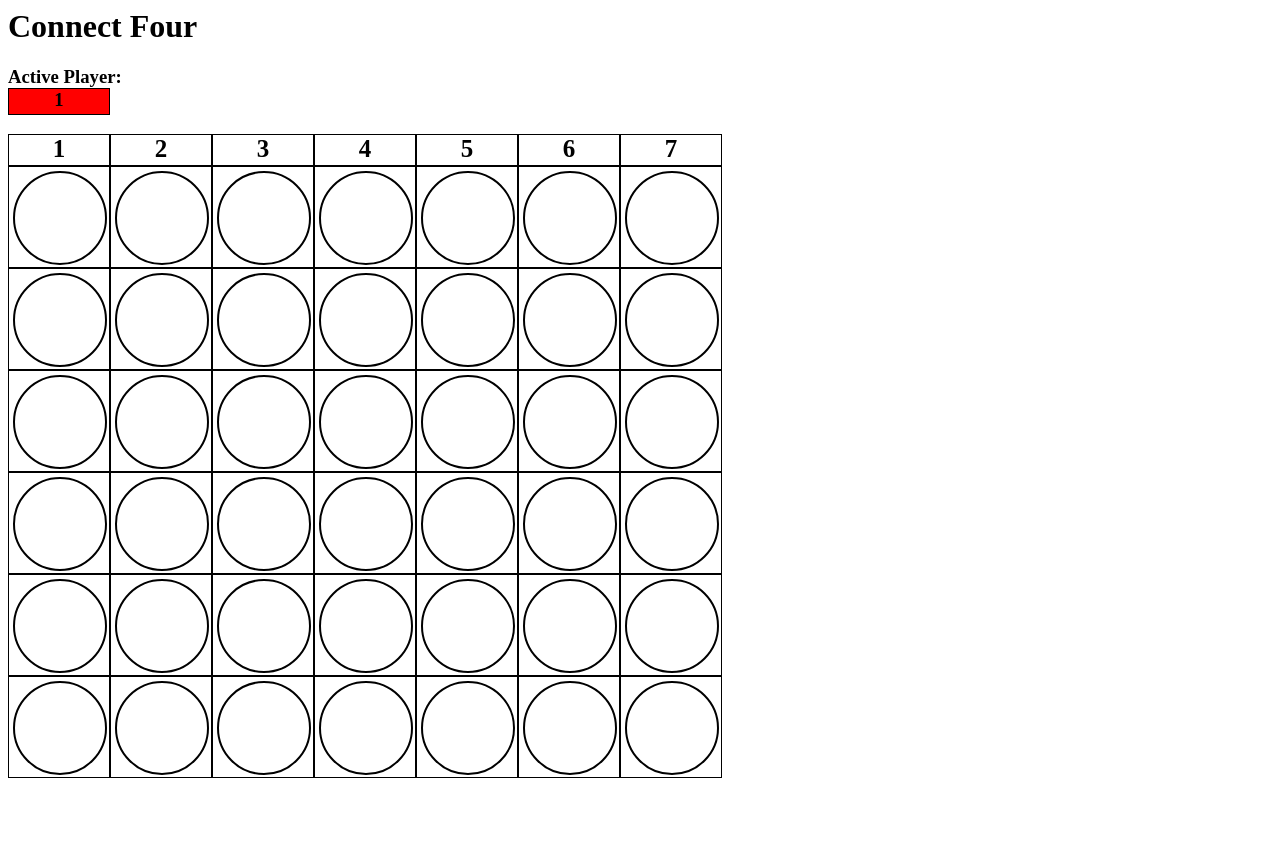
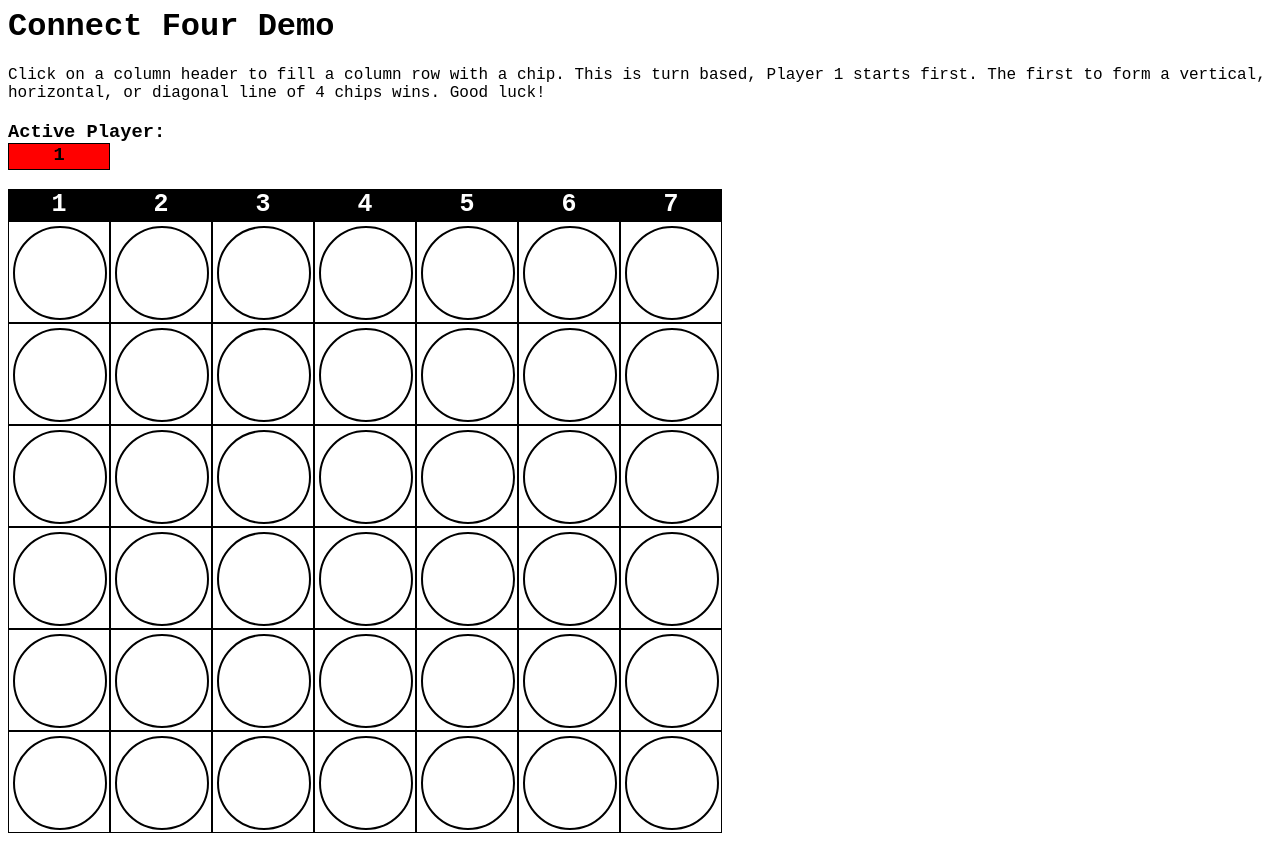
Before and after one commit to dinzkie/connect_four, a PHP site: page / in a window 1280 px wide. Before the commit the page ends 778 px from the top, so only its background shows below. Run offline with PHP 8.4, Linux system fonts and the light colour scheme.

Commit message:
Added checker for when a column is completely filled. Added title, description, additional aesthetic changes.

```diff
--- a/css/connect_four.css
+++ b/css/connect_four.css
@@ -1,3 +1,6 @@
+body {
+  font-family: "Courier New", Courier, monospace;
+}
 .box {
   width: 100px;
   height: 100px;
@@ -5,7 +8,7 @@
   float: left;
 }
 .header:hover {
-  border: 1px solid red;
+  border: 1px solid yellow;
   cursor: pointer;
 }
 .header {
@@ -16,6 +19,8 @@
   text-align: center;
   font-weight: bold;
   font-size: 25px;
+  background-color: black;
+  color: white;
 }
 
 .player1 {
--- a/home.html
+++ b/home.html
@@ -1,12 +1,14 @@
 <html>
   <head>
+    <title>Connect 4 Demo</title>
     <script src="https://code.jquery.com/jquery-1.12.1.min.js"></script>
     <script src="javascript/connect_four.js"></script>
     <link rel="stylesheet" href="css/connect_four.css">
   </head>
 
   <body>
-    <h1>Connect Four</h1>
+    <h1>Connect Four Demo</h1>
+    <p>Click on a column header to fill a column row with a chip. This is turn based, Player 1 starts first. The first to form a vertical, horizontal, or diagonal line of 4 chips wins. Good luck!</p>
     <h3>Active Player: <div class="active_player player1">1</div></h3>
     <div id="connect-four-container">
 
--- a/javascript/connect_four.js
+++ b/javascript/connect_four.js
@@ -44,15 +44,24 @@ function initialize_tables() {
 
 function insert(col) {
   if(!game_over) {
+    column_filled = false;
     for(y = 1; y <= max_rows; y++) {
+      if($(".row" + y + ".col" + col + " .circle").hasClass("player")) {
+        if(y == 1) {
+          alert("This column is already filled. There should be other columns to fill.")
+          column_filled = true;
+        }
+        break;
+      }
       if(y != 1) {
         $(".row" + (y-1) + ".col" + col + " .circle").removeClass("player player" + current_player);
       }
       $(".row" + y + ".col" + col + " .circle" ).addClass("player player" + current_player);
       row = y;
-      if($(".row" + (y+1) + ".col" + col + " .circle").hasClass("player")) break;
+      //if($(".row" + (y+1) + ".col" + col + " .circle").hasClass("player")) break;
     }
-    check_complete(col, row, current_player);
+    if(!column_filled)
+      check_complete(col, row, current_player);
   } else {
     if(confirm("Game has already ended! Refresh page to start a new game.")) {
       init();
```
